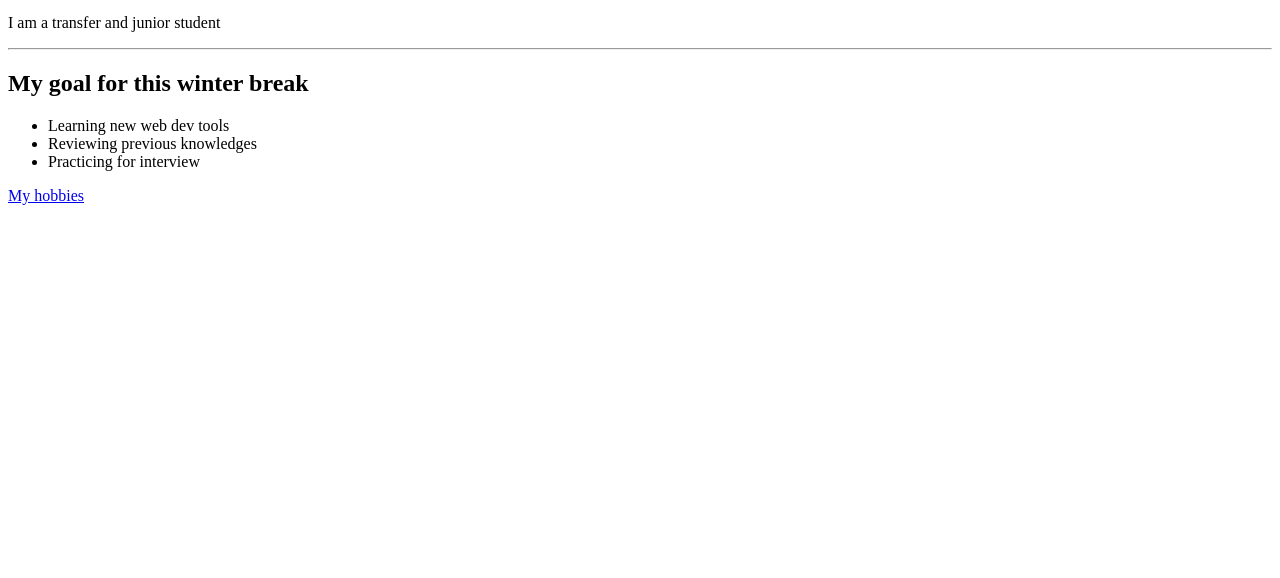
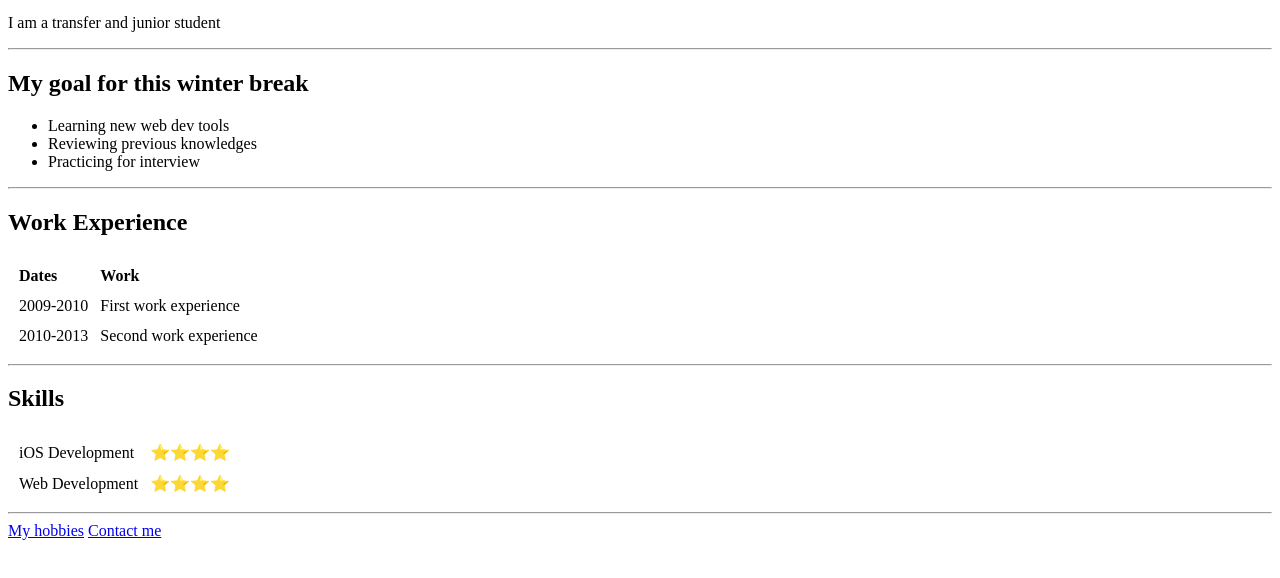
Before and after one commit to thoang43/WebDev2020, a plain HTML site: page WebDev/HTML_Personal_Site/index.html in a window 1280 px wide. Shown: the part 212-790 px from the top of the page. Drawn offline with Linux system fonts and the light colour scheme.

Commit message:
Reviewing html by creating a simple introduction page

```diff
--- a/WebDev/HTML_Personal_Site/index.html
+++ b/WebDev/HTML_Personal_Site/index.html
@@ -20,6 +20,42 @@
     <li>Reviewing previous knowledges</li>
     <li>Practicing for interview</li>
   </ul>
+  <hr>
+  <h2>Work Experience</h2>
+  <table cellspacing="10">
+    <thead>
+      <tr>
+        <td><strong>Dates</strong></td>
+        <td><strong>Work</strong></td>
+      </tr>
+    </thead>
+    <tbody>
+      <tr>
+        <td>2009-2010</td>
+        <td>First work experience</td>
+      </tr>
+      <tr>
+        <td>2010-2013</td>
+        <td>Second work experience</td>
+      </tr>
+    </tbody>
+  </table>
+  <hr>
+  <h2>Skills</h2>
+  <table cellspacing="10">
+    <tbody>
+      <tr>
+        <td>iOS Development</td>
+        <td>⭐⭐⭐⭐</td>
+      </tr>
+      <tr>
+        <td>Web Development</td>
+        <td>⭐⭐⭐⭐</td>
+      </tr>
+    </tbody>
+  </table>
+  <hr>
   <a href="hobbies.html">My hobbies</a>
+  <a href="forms.html">Contact me</a>
   </body>
 </html>
```
Also changed, not shown: WebDev/HTML_Personal_Site/forms.html (added, +23 -0 lines).
